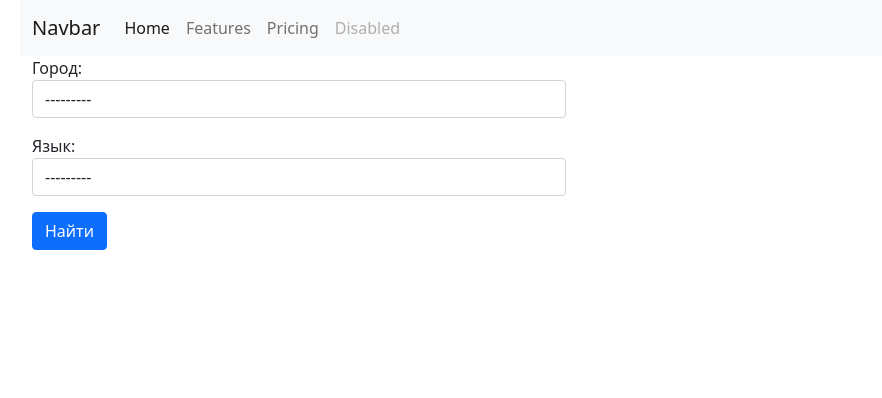
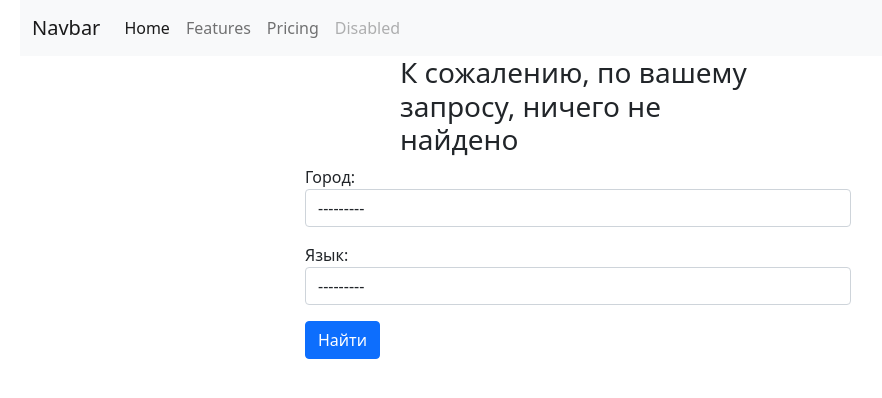
Before and after one commit to skamsk/scraping_service, a Django app: page /home/ in a window 1280 px wide. Shown: the top 398 px of the page, without its empty margins (62-944 px from the left). Run offline with Django 3.2, Linux system fonts and the light colour scheme; tables that the repository leaves empty hold one stand-in row (values such as "Sample post").

Commit message:
add accounts

```diff
--- a/src/scraping/templates/scraping/home.html
+++ b/src/scraping/templates/scraping/home.html
@@ -9,14 +9,20 @@
             <a href="{{obj.url}}">{{obj.title}}</a>
         </div>
         <div class="card-body">
-<!--            <h5 class="card-title">Special title treatment</h5>-->
+            <h5 class="card-title">{{obj.description}}</h5>
             <p class="card-text">{{obj.description}}</p>
                 <p>{{obj.city.name}} | {{obj.language.name}}  {{obj.timestamp}}</p>
         </div>
     </div>
+    {% empty %}
+        <div class="row">
+            <div class="col-md-4 mx-auto">
+                <h3>К сожалению, по вашему запросу, ничего не найдено</h3>
+            </div>
+        </div>
 {% endfor %}
-<div class="row mx-auto">
-    <div class="col-md-6">
+<div class="row">
+    <div class="col-md-6 mx-auto">
         <form method="GET" action="">
             <div class="mb-3">
                 {{form.as_p}}
```
